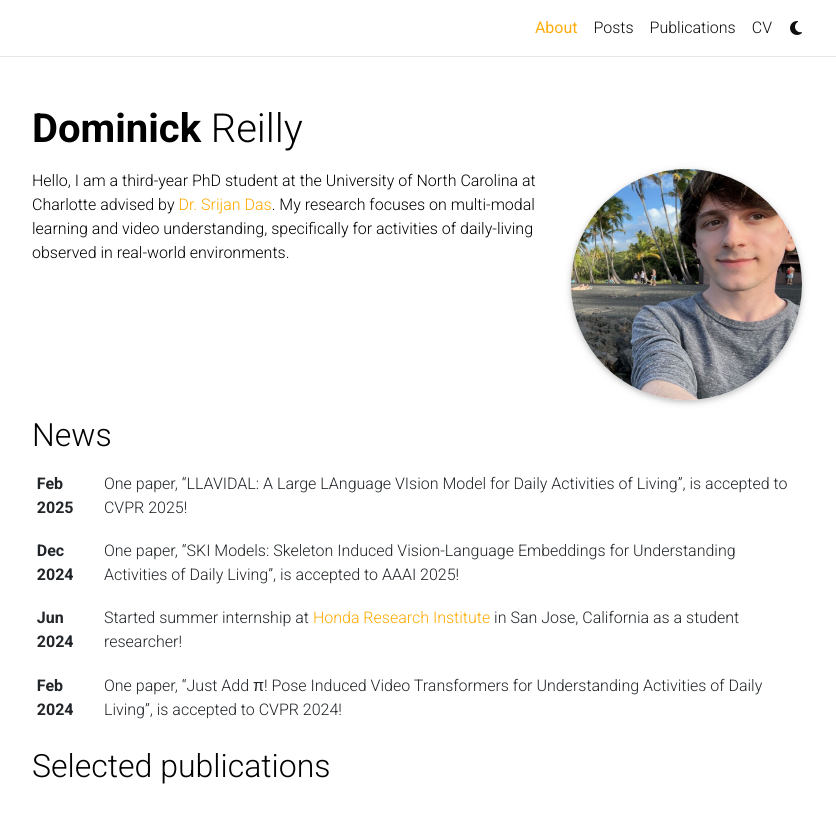
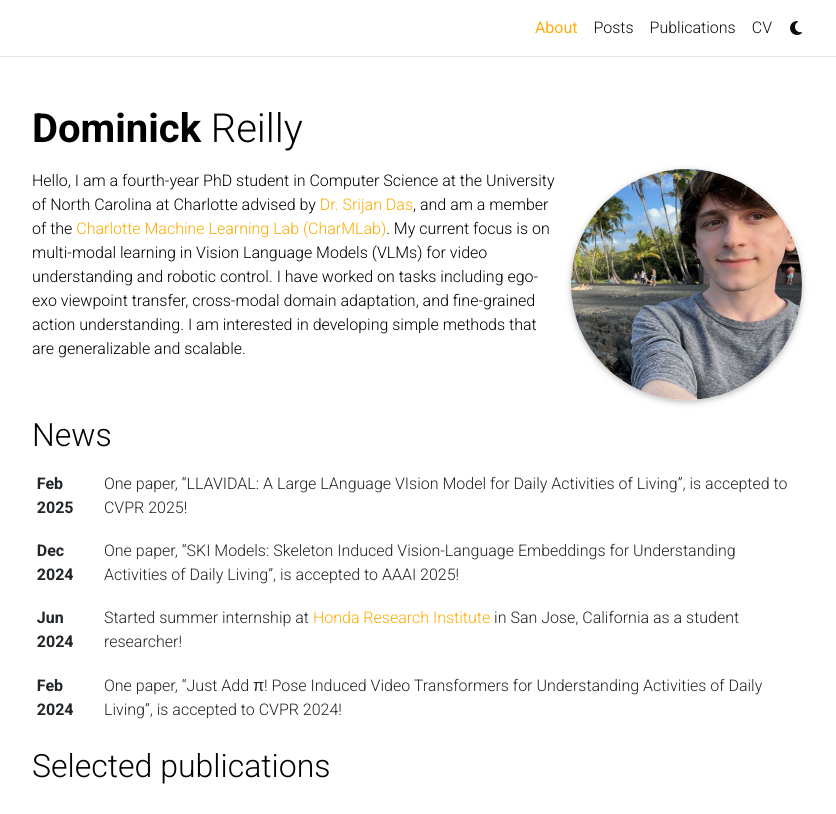
Before and after one commit to dominickrei/dominickrei.github.io, a Jekyll site: the page built from _pages/about.md, in a window 1280 px wide and 1164 px high, cut to the strip 0-814 px from the top of the window. Shown: the whole strip, without its empty margins (223-1059 px from the left). Built offline with Jekyll 4.4.1, drawn with Linux system fonts in a browser that asks for light colours; full-size pictures stand in for the smaller copies a plugin makes; comment, search, counter and statistics services are not loaded; a style sheet for code colours, icons or effects is not loaded.

Commit message:
2025 Update

```diff
--- a/_layouts/default.html
+++ b/_layouts/default.html
@@ -58,5 +58,19 @@
     {% include scripts/mathjax.html %}
     {% include scripts/analytics.html %}
     {% include scripts/progressBar.html %}
+
+    <script type="text/javascript" id="mapmyvisitors" src="//mapmyvisitors.com/map.js?d=Mo9TR7V9PlIz2-iErjb-LDX_ub8EZ5DVu6TsWAr_UB0&cl=ffffff&w=a"></script>
+
+    <style>
+      #mapmyvisitors-widget,
+      #mapmyvisitors-widget *,
+      .mapmyvisitors-map-control {
+        display: none !important;
+        visibility: hidden !important;
+        height: 200 !important;
+        width: 200 !important;
+        overflow: hidden !important;
+      }
+    </style>
   </body>
 </html>
--- a/_pages/about.md
+++ b/_pages/about.md
@@ -25,6 +25,6 @@ Write your biography here. Tell the world about yourself. Link to your favorite
 Put your address / P.O. box / other info right below your picture. You can also disable any of these elements by editing `profile` property of the YAML header of your `_pages/about.md`. Edit `_bibliography/papers.bib` and Jekyll will render your [publications page](/al-folio/publications/) automatically.
 
 Link to your social media connections, too. This theme is set up to use [Font Awesome icons](http://fortawesome.github.io/Font-Awesome/) and [Academicons](https://jpswalsh.github.io/academicons/), like the ones below. Add your Facebook, Twitter, LinkedIn, Google Scholar, or just disable all of them. -->
-Hello, I am a third-year PhD student at the University of North Carolina at Charlotte advised by [Dr. Srijan Das](https://srijandas07.github.io/). My research focuses on multi-modal learning and video understanding, specifically for activities of daily-living observed in real-world environments.
+Hello, I am a fourth-year PhD student in Computer Science at the University of North Carolina at Charlotte advised by [Dr. Srijan Das](https://srijandas07.github.io/), and am a member of the [Charlotte Machine Learning Lab (CharMLab)](https://charlotteml.github.io/). My current focus is on multi-modal learning in Vision Language Models (VLMs) for video understanding and robotic control. I have worked on tasks including ego-exo viewpoint transfer, cross-modal domain adaptation, and fine-grained action understanding. I am interested in developing simple methods that are generalizable and scalable.
 <!--
 Previously, I was a member of the [Image Privacy Lab](https://fan-group.github.io/imageprivacy/) under the supervision of [Dr. Liyue Fan](https://webpages.charlotte.edu/lfan4/). Our research adapted the standard notion of differential privacy to image data, with the objective of creating robust image obfuscation algorithms that offer rigorous privacy guarantees while preserving high utility. -->
```
Also changed, not shown: _bibliography/papers.bib (+17 -2 lines), assets/img/publication_preview/viscop.png (added), 13 other files.
